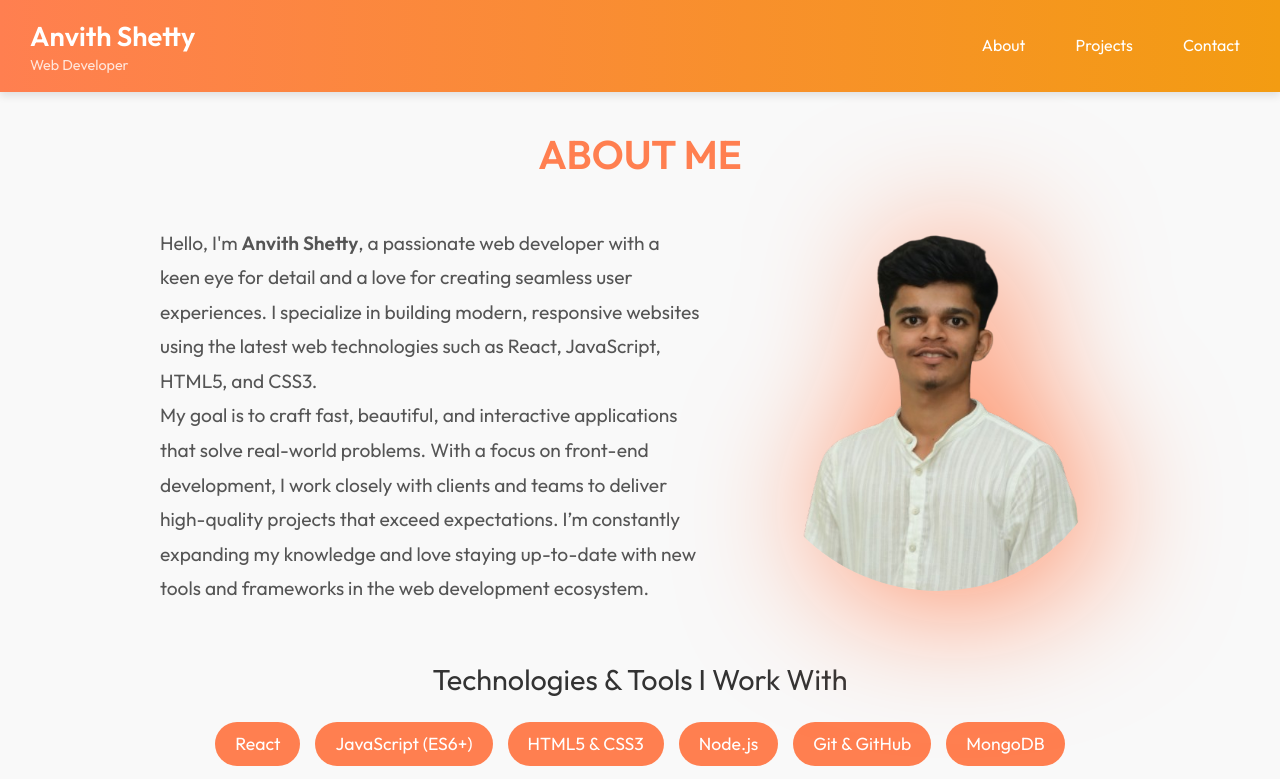
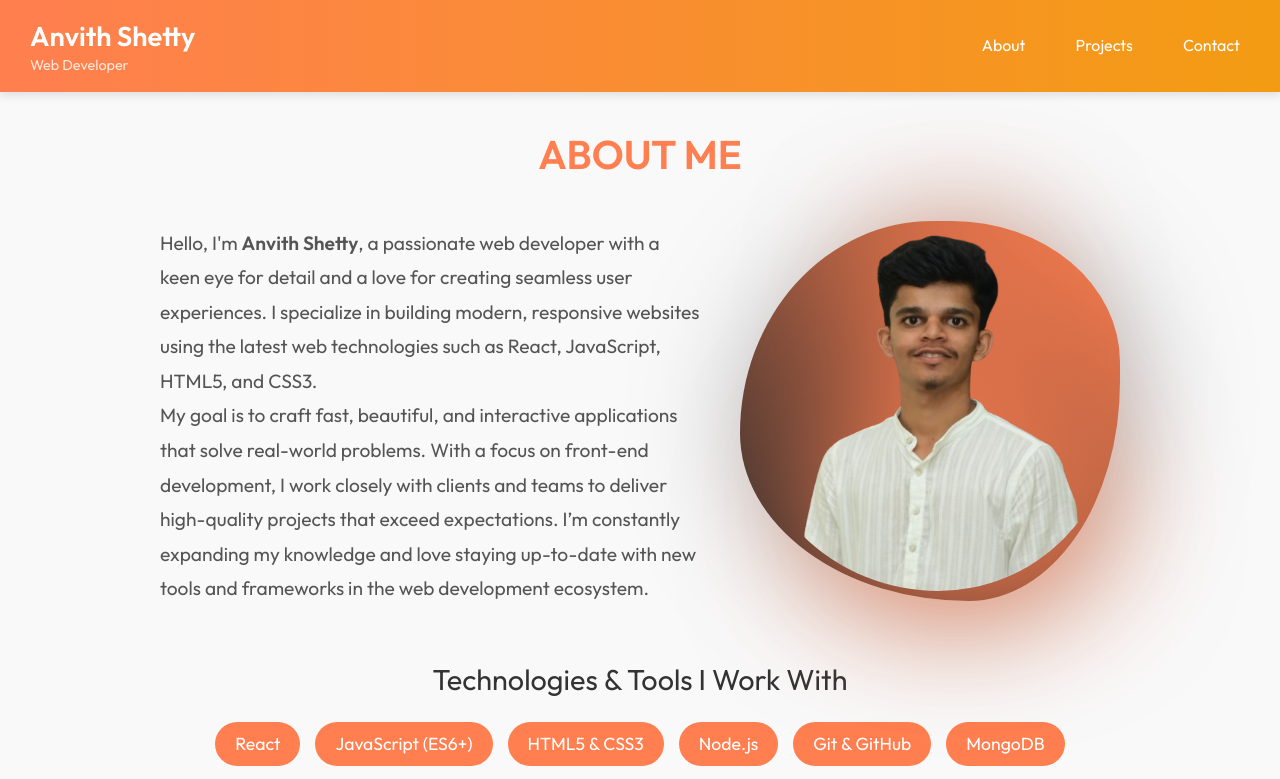
Before and after one commit to Anvithshetty17/portfolio, a React (Vite) app: page / in a window 1280 px wide. Shown: the top 779 px of the page. Built offline with nearby package versions, Linux system fonts and the light colour scheme; what @tailwindcss/vite would draw is missing.

Commit message:
Update About.css

```diff
--- a/src/Components/About.css
+++ b/src/Components/About.css
@@ -51,46 +51,40 @@
 }
 
 .animated-shape {
-  position: relative;
-  background: linear-gradient(45deg, #2c2c2c 0%, #ff7f50 100%);
+  background: linear-gradient(45deg, var(--primary) 0%, var(--secondary) 100%);
+  animation: morph 8s ease-in-out infinite;
   border-radius: 60% 40% 30% 70% / 60% 30% 70% 40%;
-  animation: morph 8s ease-in-out infinite;
+  height: 100%;
+  width: 100%;
+  position: absolute;
+  top: 0;
+  left: 0;
+  z-index: 0;
   transition: all 1s ease-in-out;
-  overflow: hidden;
+  filter: drop-shadow(10px 10px 60px rgba(0, 0, 0, 0.3));
+  overflow: hidden; /* 💥 Prevents overflow or shifting */
 }
 
-.animated-shape::before {
-  content: "";
-  position: absolute;
-  inset: 0;
-  background: linear-gradient(45deg, #ff7f50 0%, #2c2c2c 100%);
-  animation: fadeGradient 8s ease-in-out infinite;
-  z-index: -1;
-  transition: opacity 1s ease-in-out;
-}
-
-@keyframes fadeGradient {
-  0%, 100% {
-    opacity: 0;
-  }
-  50% {
-    opacity: 1;
-  }
-}
 
 @keyframes morph {
   0% {
     border-radius: 60% 40% 30% 70% / 60% 30% 70% 40%;
+    background: linear-gradient(45deg,
+#2c2c2c 0%,
+#ff7f50 100%);
   }
 
   50% {
     border-radius: 30% 60% 70% 40% / 50% 60% 30% 60%;
+    background: linear-gradient(45deg, #ff7f50 0%, #2c2c2c 100%);
   }
 
   100% {
     border-radius: 60% 40% 30% 70% / 60% 30% 70% 40%;
+    background: linear-gradient(45deg, #2c2c2c 0%, #ff7f50 100%);
   }
 }
+
 
 
 .about-img {
```
